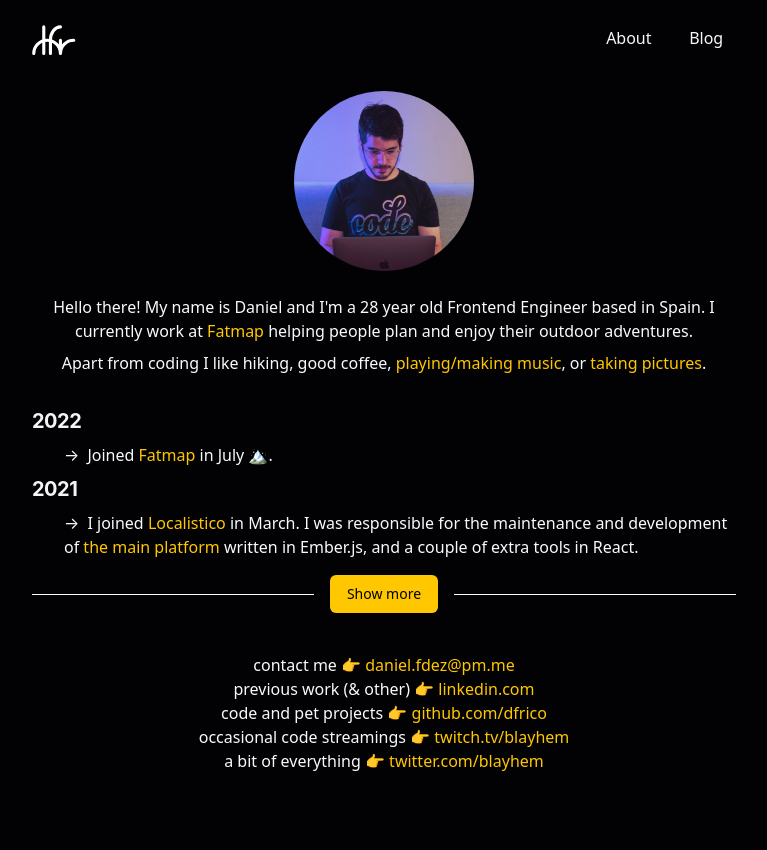
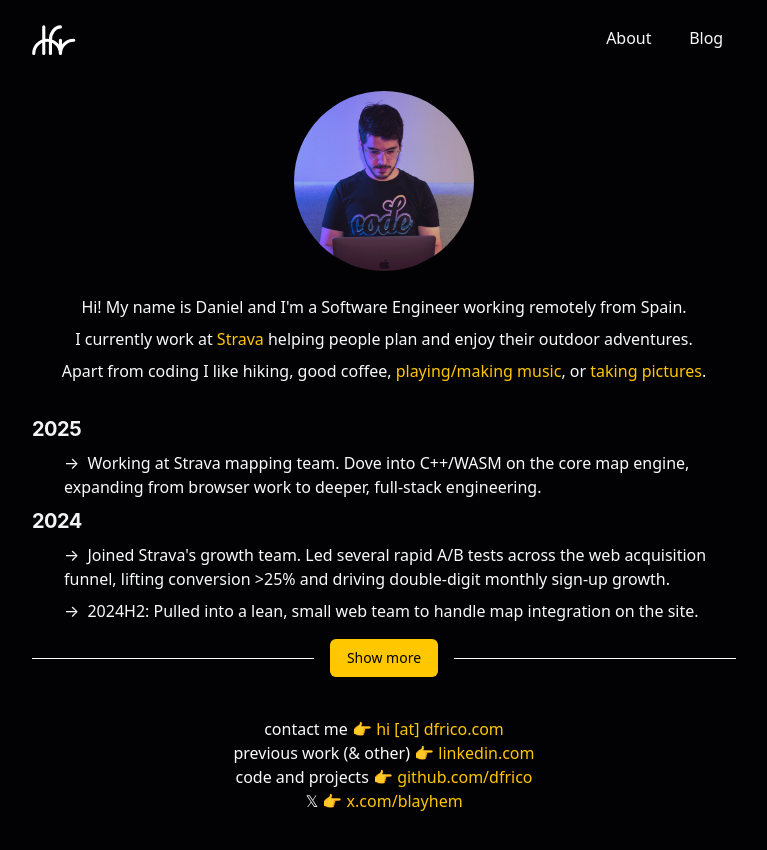
Before and after one commit to dfrico/dfr-web, a Next.js app: page /about in a window 1280 px wide. Shown: the top 850 px of the page, without its empty margins (256-1023 px from the left). Built offline with nearby package versions, Linux system fonts and the light colour scheme; a web font is replaced by a local one.

Commit message:
2025 update

```diff
--- a/app/(pages)/about/page.tsx
+++ b/app/(pages)/about/page.tsx
@@ -5,9 +5,6 @@
 export default function About() {
   const now = new Date();
   const birthDate = new Date('1994-03-13');
-  const age = Math.floor(
-    (now.getTime() - birthDate.getTime()) / (1000 * 60 * 60 * 24 * 365),
-  );
   return (
     <>
       <div className="mt-4 mx-auto">
@@ -22,9 +19,10 @@
 
       <section className="text-center mt-6">
         <p className="mb-2">
-          Hello there! My name is Daniel and I&apos;m a {age} year old Frontend
-          Engineer based in Spain. I currently work {currentlyAt}
+          Hi! My name is Daniel and I&apos;m a Software
+          Engineer working remotely from Spain.
         </p>
+        <p className="mb-2">I currently work {currentlyAt}</p>
         <p className="mb-2">
           Apart from coding I like hiking, good coffee,{' '}
           <a
@@ -52,7 +50,7 @@
           <span role="img" aria-label="at">
             👉
           </span>{' '}
-          <a href="mailto:daniel.fdez@pm.me">daniel.fdez@pm.me</a>
+          <a href="mailto:hi@dfrico.com">hi [at] dfrico.com</a>
           <br />
           previous work (& other){' '}
           <span role="img" aria-label="at">
@@ -66,7 +64,7 @@
             linkedin.com
           </a>
           <br />
-          code and pet projects{' '}
+          code and projects{' '}
           <span role="img" aria-label="at">
             👉
           </span>{' '}
@@ -77,28 +75,16 @@
           >
             github.com/dfrico
           </a>
-          <br />
-          occasional code streamings{' '}
+          <br />𝕏 {' '}
           <span role="img" aria-label="at">
             👉
           </span>{' '}
           <a
-            href="https://www.twitch.tv/blayhem"
+            href="https://x.com/blayhem"
             target="_blank"
             rel="noopener noreferrer"
           >
-            twitch.tv/blayhem
-          </a>
-          <br />a bit of everything{' '}
-          <span role="img" aria-label="at">
-            👉
-          </span>{' '}
-          <a
-            href="https://twitter.com/blayhem"
-            target="_blank"
-            rel="noopener noreferrer"
-          >
-            twitter.com/blayhem
+            x.com/blayhem
           </a>
         </p>
       </section>
--- a/app/components/currently.tsx
+++ b/app/components/currently.tsx
@@ -1,8 +1,8 @@
 const currentlyAt = (
   <>
     at{' '}
-    <a target="_blank" rel="noopener noreferrer" href="https://fatmap.com">
-      Fatmap
+    <a target="_blank" rel="noopener noreferrer" href="https://www.strava.com">
+      Strava
     </a>{' '}
     helping people plan and enjoy their outdoor adventures.
   </>
--- a/app/components/timeline/timeline.tsx
+++ b/app/components/timeline/timeline.tsx
@@ -3,11 +3,35 @@
  */
 
 const timeline = {
+  2025: [
+    <>Working at Strava mapping team. Dove into C++/WASM on the core map engine, expanding from browser work to deeper, full-stack engineering.</>
+  ],
+  2024: [
+    <>Joined Strava's growth team. Led several rapid A/B tests across the web acquisition funnel,
+    lifting conversion &gt;25% and driving double-digit monthly sign-up growth.
+    </>,
+    <>2024H2: Pulled into a lean, small web team to handle map integration on the site.</>
+  ],
+  2023: [
+    <>FATMAP got acquired by{' '}
+      <a target="_blank" rel="noopener noreferrer" href="https://www.strava.com">
+        Strava
+      </a>.
+    </>,
+    <>Worked on FATMAP discover, now{' '}
+      <a target="_blank" rel="noopener noreferrer" href="https://www.strava.com/routes/hiking/usa">
+        Strava routes
+      </a>.
+    </>,
+    <>
+      Hit pause for a few months of new-parent life after my kid was born.
+    </>
+  ],
   2022: [
     <>
       Joined{' '}
       <a target="_blank" rel="noopener noreferrer" href="https://fatmap.com">
-        Fatmap
+        FATMAP
       </a>{' '}
       in July 🏔.
     </>,
```
